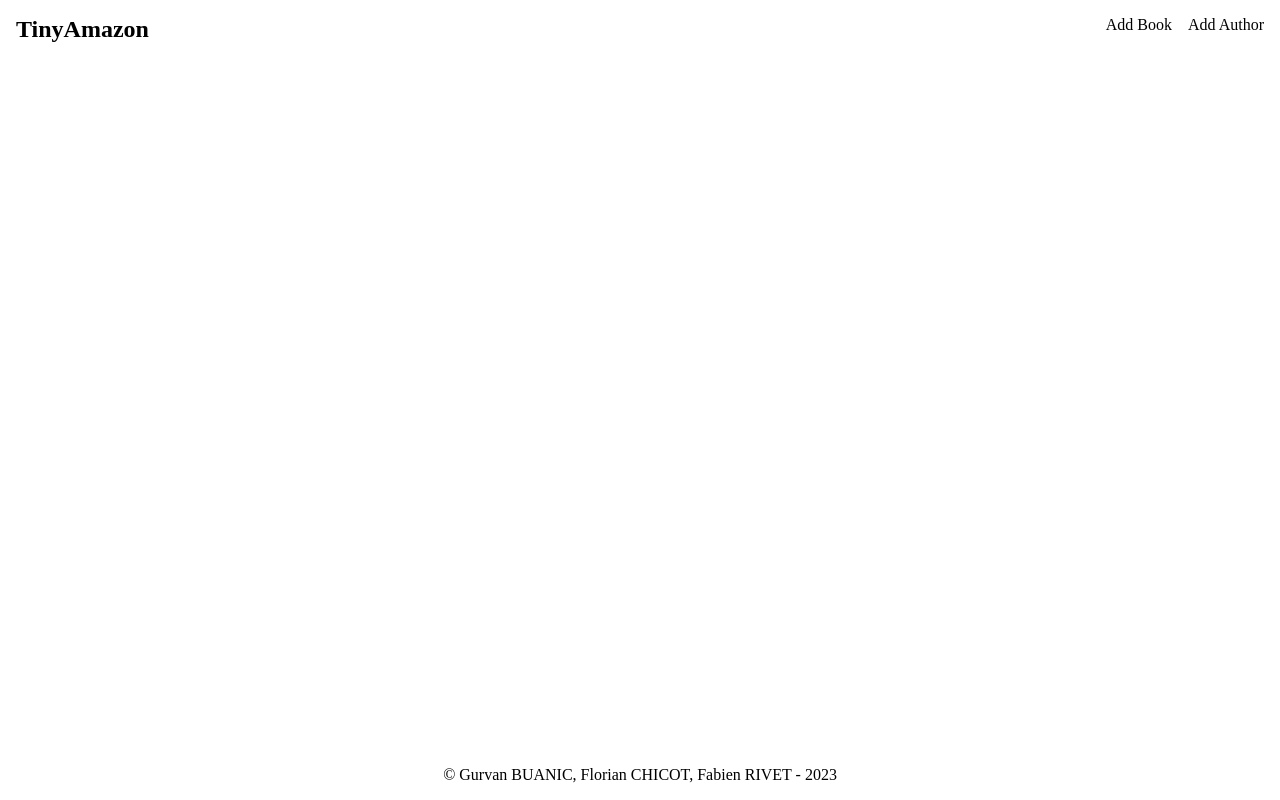
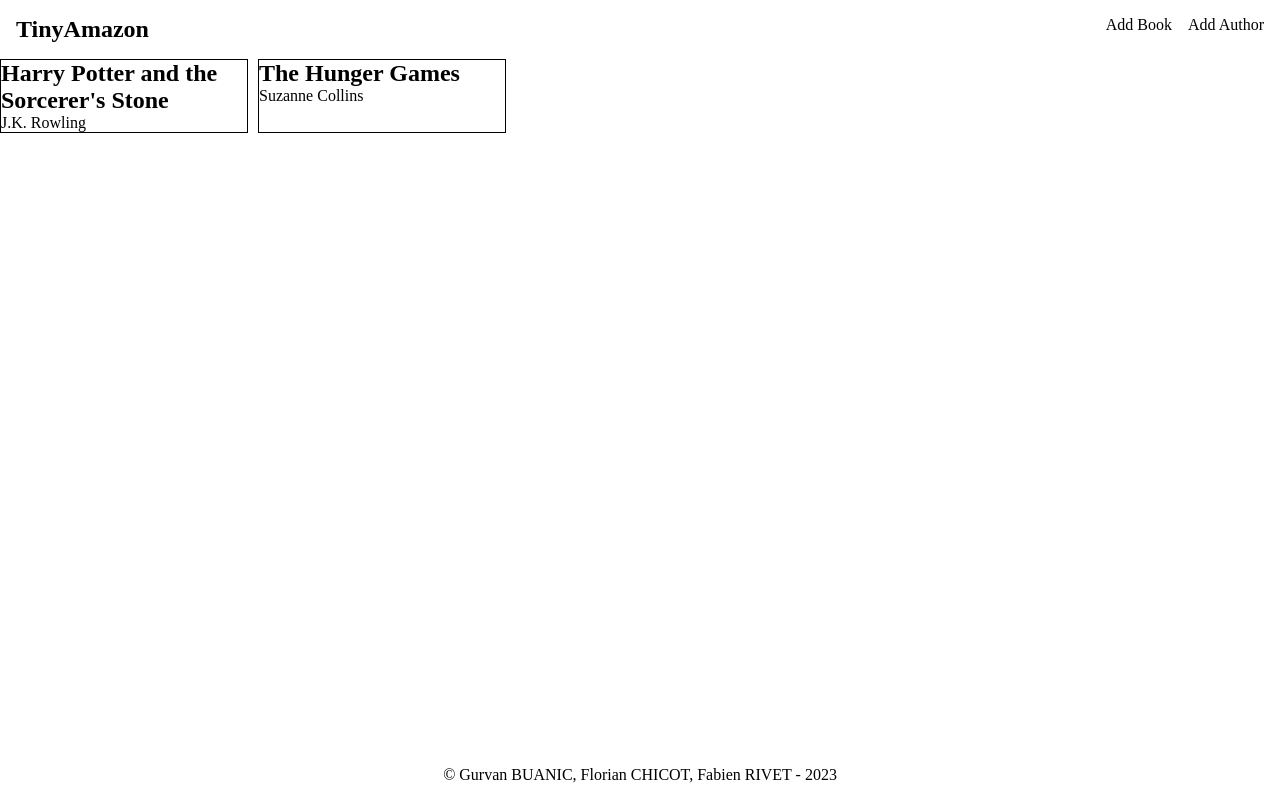
Before and after one commit to Gurv123/Svelte-Project-LP, a SvelteKit app: page / in a window 1280 px wide. Built offline with nearby package versions, Linux system fonts and the light colour scheme.

Commit message:
Add compnent for display grid

```diff
--- a/src/app.html
+++ b/src/app.html
@@ -1,6 +1,9 @@
 <!DOCTYPE html>
 <html lang="en">
   <head>
+    <script>
+      window.global ||= window;
+    </script>
     <meta charset="utf-8" />
     <meta http-equiv="X-UA-Compatible" content="IE=edge" />
     <meta name="viewport" content="width=device-width, initial-scale=1.0" />
--- a/src/components/BookList.svelte
+++ b/src/components/BookList.svelte
@@ -1,11 +1,10 @@
 <script>
-  export let books = [];
+  export let books;
 </script>
 
 <div class="books">
   {#each books as book}
     <div class="book">
-      <img src={book.coverUrl} alt={book.title} />
       <div>
         <h2>{book.title}</h2>
         <p>{book.author}</p>
@@ -16,16 +15,12 @@
 
 <style>
   .books {
-    display: flex;
-    flex-wrap: wrap;
+    display: grid;
+    grid-template-columns: repeat(5, 1fr);
+    gap: 10px;
   }
 
   .book {
-    flex: 1 1 300px;
-    margin: 10px;
-  }
-
-  .book img {
-    max-width: 100%;
+    border: 1px solid #000;
   }
 </style>
--- a/src/components/Main.svelte
+++ b/src/components/Main.svelte
@@ -1,22 +1,19 @@
 <script>
-  import BookList from './BookList.svelte';
+import BookList from './BookList.svelte';
   let books = [
     {
       title: "Harry Potter and the Sorcerer's Stone",
       author: "J.K. Rowling",
-      coverUrl: "https://images.example.com/hp1.jpg"
     },
     {
       title: "The Hunger Games",
       author: "Suzanne Collins",
-      coverUrl: "https://images.example.com/hungergames.jpg"
     },
-    //...
   ]
 </script>
 
 <main>
-  <BookList this={books} />
+  <BookList {books} />
 </main>
 
 <style>
--- a/src/components/NavBar.svelte
+++ b/src/components/NavBar.svelte
@@ -2,8 +2,8 @@
   <nav>
     <h1><a href="/">TinyAmazon</a></h1>
     <ul>
-      <li><a href="#">Add Book</a></li>
-      <li><a href="#">Add Author</a></li>
+      <li><a href="/">Add Book</a></li>
+      <li><a href="/">Add Author</a></li>
     </ul>
   </nav>
 </header>
```
Also changed, not shown: src/PouchDB.svelte (renamed from src/pouchDB.svelte).
